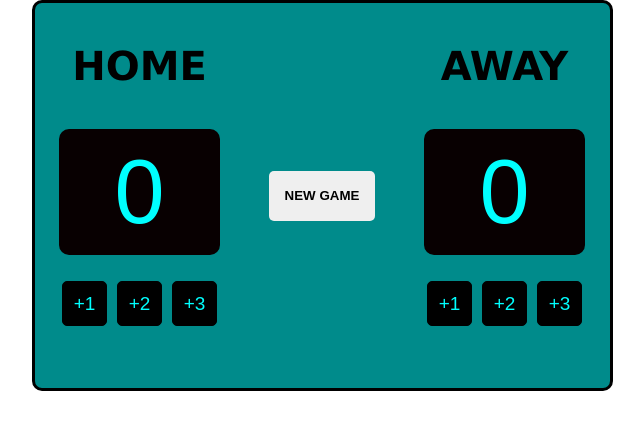
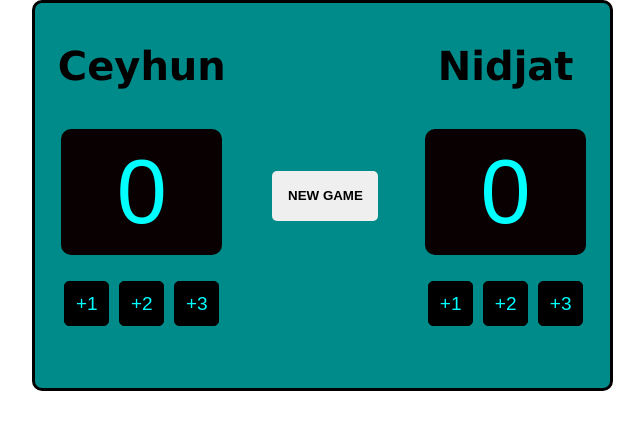
Before and after one commit to NicatQurbanov/Score-Board, a plain HTML site: page index.html in a window 1280 px wide. Shown: the whole page, without its empty margins (318-962 px from the left). Drawn offline with Linux system fonts and the light colour scheme; a web font is replaced by a local one.

Commit message:
Upgraded names

```diff
--- a/index.html
+++ b/index.html
@@ -6,7 +6,7 @@
     <body>
         <div class="container">
             <div class="sub-container home">
-                <h3>HOME</h3>
+                <h3>Ceyhun</h3>
                 <div class="scores-container" id="homeContainer">
                     <div class="score-number" id="homeScore">0</div>
                 </div>
@@ -19,7 +19,7 @@
             </div>
             <button class="newGame" id="newGame" onclick="newGame()">New game</button>
             <div class="sub-container guest">
-                <h3>AWAY</h3>
+                <h3>Nidjat</h3>
                 <div class="scores-container" id="guestContainer">
                     <div class="score-number" id="guestScore">0</div>
                 </div>
```
